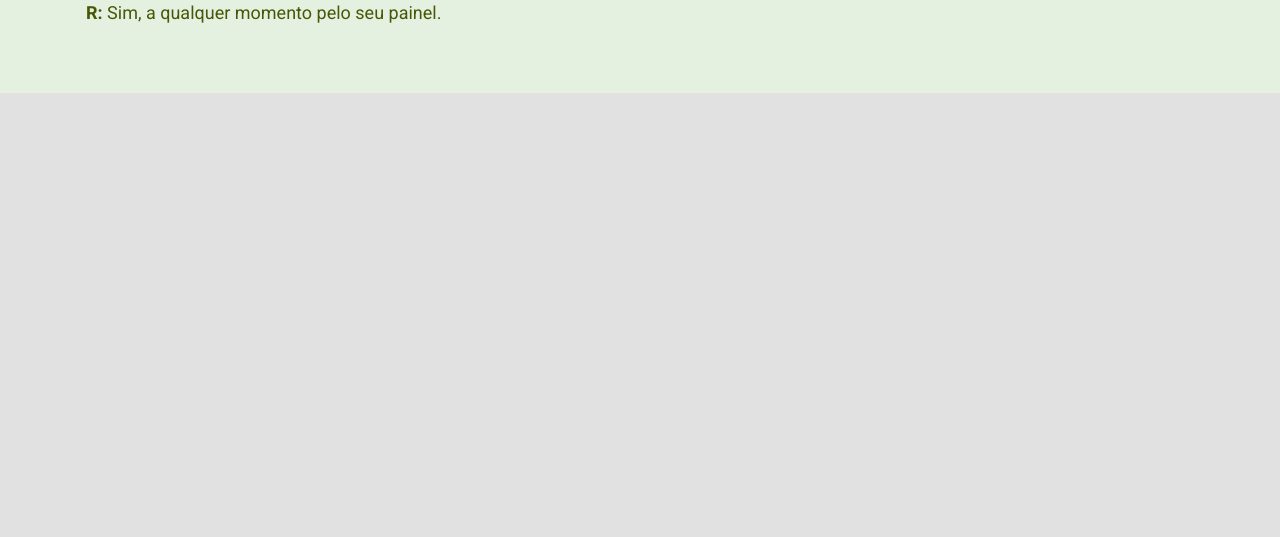
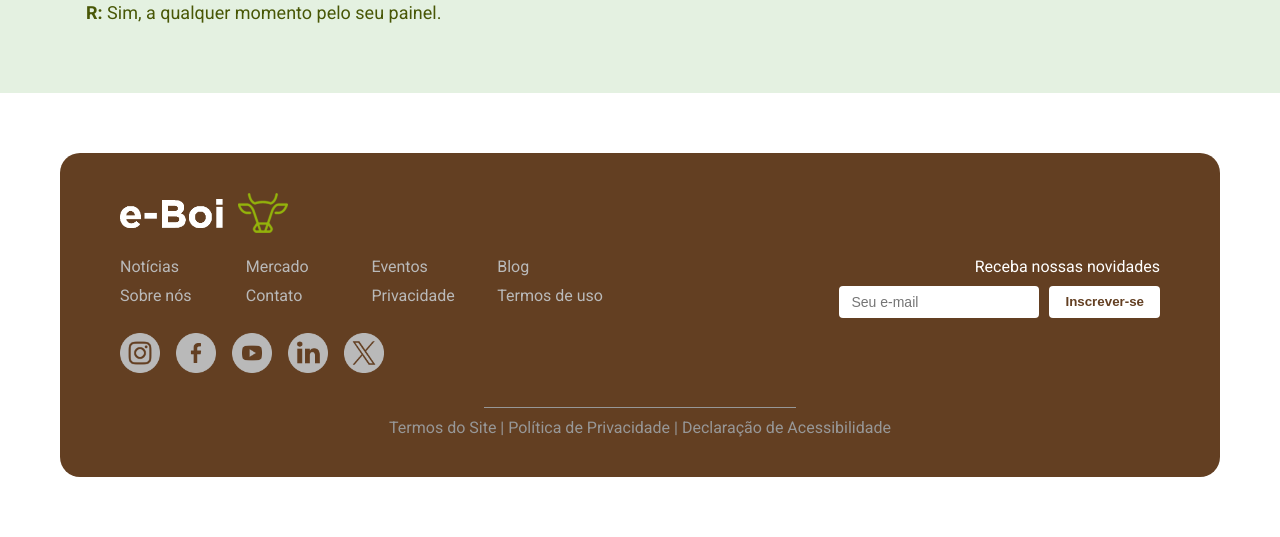
Before and after one commit to tuchanski/eboi, a Flask app: page / in a window 1280 px wide. Shown: the part 2775-3312 px from the top of the page. Before the commit the page ends 2868 px from the top, so only its background shows below. Run offline with Flask 3, Linux system fonts and the light colour scheme; some libraries are stand-ins or nearby versions.

Commit message:
Add home page footer

```diff
--- a/app/static/css/style-home.css
+++ b/app/static/css/style-home.css
@@ -250,7 +250,7 @@ nav ul.menu li a {
   max-width: 1400px;
   margin: 0 auto;
   width: 100%;
-  padding: 0 20px; /* Garante espaçamento lateral mesmo em telas menores */
+  padding: 0 20px;
   display: flex;
   justify-content: space-between;
   align-items: center;
@@ -311,6 +311,151 @@ nav ul.menu li a {
   padding-left: 16px;
 }
 
+/*  */
+/* Footer */
+/*  */
+
+footer {
+  background-color: white;
+  padding: 60px;
+}
+
+.footer-container {
+  background-color: #633f22;
+  border-radius: 20px;
+  padding: 40px 60px;
+}
+
+.logo-footer > a > img {
+  height: 40px;
+  width: auto;
+  transition: 0.6s;
+}
+
+.logo-footer img:hover {
+  transform: scale(1.07);
+  cursor: pointer;
+}
+
+.logo-footer {
+  display: flex;
+  flex-direction: column;
+  align-items: flex-start;
+  text-align: left;
+  margin-bottom: 30px;
+  max-width: 1280px;
+  width: 100%;
+  margin-left: auto;
+  margin-right: auto;
+}
+
+.footer-content {
+  display: flex;
+  flex-direction: column;
+  gap: 20px;
+}
+
+.footer-links {
+  margin-top: 20px;
+  display: flex;
+  justify-content: space-between;
+  gap: 20px;
+  width: 100%;
+}
+
+.footer-grid {
+  display: grid;
+  grid-template-columns: repeat(4, 1fr);
+  grid-template-rows: repeat(2, auto);
+  gap: 10px 20px;
+}
+
+.footer-text {
+  color: rgb(185, 185, 185);
+  font-size: 16px;
+  cursor: pointer;
+  transition: 0.3s;
+}
+
+.footer-text:hover {
+  color: white;
+}
+
+.line {
+  width: 30%;
+  height: 1px;
+  background-color: rgb(151, 151, 151);
+  margin: 30px auto 0 auto;
+}
+
+.policies {
+  display: flex;
+  flex-direction: column;
+  text-decoration: none;
+  margin: 10px auto 0 auto;
+  text-align: center;
+  color: rgb(151, 151, 151);
+}
+
+.footer-social {
+  display: flex;
+  gap: 16px;
+  margin-top: 8px;
+}
+
+.footer-social img {
+  height: 40px;
+  width: auto;
+  transition: 0.6s;
+}
+
+.footer-social img:hover {
+  filter: brightness(1.2);
+  cursor: pointer;
+}
+
+.footer-newsletter {
+  display: flex;
+  flex-direction: column;
+  align-items: flex-end;
+  color: white;
+  gap: 10px;
+}
+
+.newsletter-title {
+  font-size: 16px;
+  margin: 0;
+  text-align: right;
+}
+
+.newsletter-form {
+  display: flex;
+  gap: 10px;
+}
+
+.newsletter-form input {
+  padding: 8px 12px;
+  border-radius: 4px;
+  border: none;
+  outline: none;
+  font-size: 14px;
+  width: 200px;
+}
+
+.newsletter-form button {
+  background-color: white;
+  color: #633f22;
+  border: none;
+  padding: 8px 16px;
+  border-radius: 4px;
+  font-weight: bold;
+  cursor: pointer;
+  transition: 0.3s;
+}
+
+.newsletter-form button:hover {
+  background-color: #f5f5f5;
+}
 /* Responsividade */
 @media (max-width: 768px) {
   .hero {
--- a/app/templates/home/home.html
+++ b/app/templates/home/home.html
@@ -96,4 +96,78 @@
   </div>
 </section>
 
+<footer>
+  <div class="footer-container">
+    <div class="logo-footer">
+      <a href="/">
+        <img
+          src="{{ url_for('static', filename='images/logoeboi-white.png') }}"
+          alt="Logo eBoi"
+        />
+      </a>
+      <div class="footer-links">
+        <div class="footer-content">
+          <div class="footer-grid">
+            <p class="footer-text">Notícias</p>
+            <p class="footer-text">Mercado</p>
+            <p class="footer-text">Eventos</p>
+            <p class="footer-text">Blog</p>
+            <p class="footer-text">Sobre nós</p>
+            <p class="footer-text">Contato</p>
+            <p class="footer-text">Privacidade</p>
+            <p class="footer-text">Termos de uso</p>
+          </div>
+
+          <div class="footer-social">
+            <a href="https://instagram.com/eboi-perfil-oficial" target="_blank">
+              <img
+                src="{{ url_for('static', filename='images/instagram-icon.png') }}"
+                alt="Instagram"
+              />
+            </a>
+            <a href="https://instagram.com/eboi-perfil-oficial" target="_blank">
+              <img
+                src="{{ url_for('static', filename='images/facebook-icon.png') }}"
+                alt="Facebook"
+              />
+            </a>
+            <a href="https://instagram.com/eboi-perfil-oficial" target="_blank">
+              <img
+                src="{{ url_for('static', filename='images/youtube-icon.png') }}"
+                alt="YouTube"
+              />
+            </a>
+            <a href="https://instagram.com/eboi-perfil-oficial" target="_blank">
+              <img
+                src="{{ url_for('static', filename='images/linkedin-icon.png') }}"
+                alt="LinkedIn"
+              />
+            </a>
+            <a href="https://instagram.com/eboi-perfil-oficial" target="_blank">
+              <img
+                src="{{ url_for('static', filename='images/twitter-icon.png') }}"
+                alt="Twitter"
+              />
+            </a>
+          </div>
+        </div>
+
+        <div class="footer-newsletter">
+          <p class="newsletter-title">Receba nossas novidades</p>
+          <form class="newsletter-form">
+            <input type="email" placeholder="Seu e-mail" required />
+            <button type="submit">Inscrever-se</button>
+          </form>
+        </div>
+      </div>
+    </div>
+
+    <div class="line"></div>
+    <a class="policies" href=""
+      >Termos do Site | Política de Privacidade | Declaração de
+      Acessibilidade</a
+    >
+  </div>
+</footer>
+
 {% endblock %}
--- a/app/templates/home/home_base.html
+++ b/app/templates/home/home_base.html
@@ -8,6 +8,8 @@
       rel="stylesheet"
       href="{{ url_for('static', filename='css/style-home.css') }}?v=1"
     />
+
+    <link rel="stylesheet" href="https://cdnjs.cloudflare.com/ajax/libs/font-awesome/4.7.0/css/font-awesome.min.css">
 
     <link
       rel="stylesheet"
```
Also changed, not shown: app/static/images/facebook-icon.png (added), app/static/images/instagram-icon.png (added), app/static/images/linkedin-icon.png (added), app/static/images/logoeboi-white.png (added), app/static/images/twitter-icon.png (added), app/static/images/youtube-icon.png (added).
